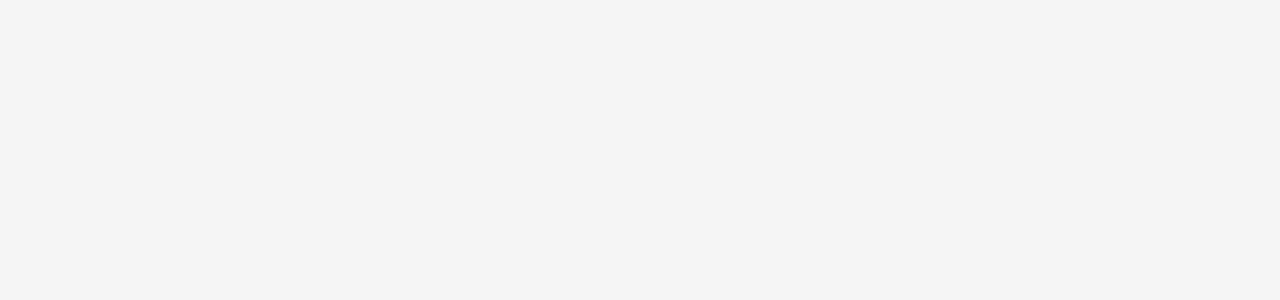
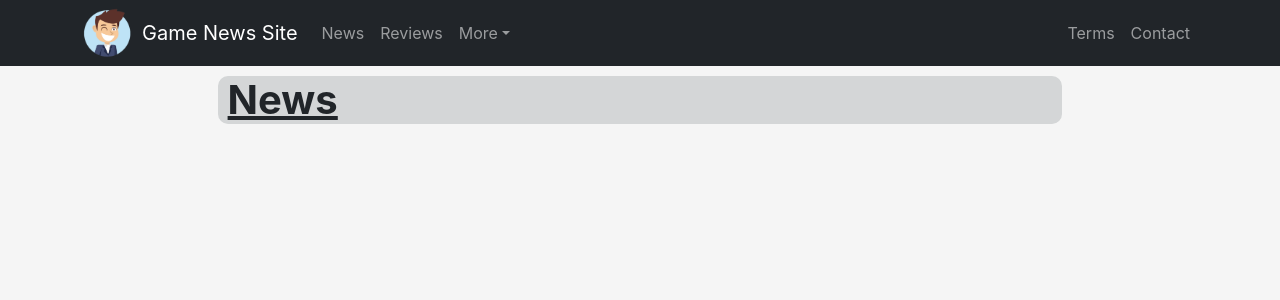
Before and after one commit to Sycendin/news, a React (Create React App) app: page /elden in a window 1280 px wide. Before the commit this address had no page. Shown: the top 300 px of the page. Built offline with nearby package versions, Linux system fonts and the light colour scheme.

Commit message:
adding intial new page when clicking on banner button

```diff
--- a/src/App.js
+++ b/src/App.js
@@ -1,14 +1,18 @@
 import "./App.css";
 import Test from "./components/TestPage";
 import Home from "./components/Home/Home";
+import BannerPage from "./BannerPages/BannerPage";
+import Header from "./components/Home/Header/Header";
 import { BrowserRouter, Route, Routes } from "react-router-dom";
 function App() {
   return (
     <div className="App">
+      <Header></Header>
       <BrowserRouter>
         <Routes>
           {/* <Route path="/gallery/video" element={<DrawingVideo />} /> */}
           <Route path="/" element={<Home />} />
+          <Route path="/elden" element={<BannerPage />} />
         </Routes>
       </BrowserRouter>
     </div>
--- /dev/null
+++ b/src/BannerPages/BannerPage.js
@@ -0,0 +1,28 @@
+import React, { Fragment } from "react";
+const BannerPage = () => {
+  return (
+    <Fragment>
+      <div
+        style={{
+          margin: "auto",
+          width: "66%",
+          backgroundColor: " rgb(212, 214, 215)",
+          borderRadius: 10,
+        }}
+      >
+        <h1
+          style={{
+            textDecoration: "underline",
+            textAlign: "left",
+            marginBottom: 30,
+            fontWeight: "bold",
+            marginLeft: 10,
+          }}
+        >
+          News
+        </h1>
+      </div>
+    </Fragment>
+  );
+};
+export default BannerPage;
--- a/src/components/Home/Header/Navigation/Nav.js
+++ b/src/components/Home/Header/Navigation/Nav.js
@@ -12,7 +12,13 @@ const Navigation = () => {
   };
   return (
     <Fragment>
-      <Navbar collapseOnSelect expand="lg" bg="dark" variant="dark">
+      <Navbar
+        collapseOnSelect
+        expand="lg"
+        bg="dark"
+        variant="dark"
+        style={{ marginBottom: 10 }}
+      >
         <Container>
           <img
             src={process.env.PUBLIC_URL + "/images/logo.png"}
--- a/src/components/Home/Home.js
+++ b/src/components/Home/Home.js
@@ -16,7 +16,6 @@ const Home = () => {
   };
   return (
     <Fragment>
-      <Header></Header>
       <Backgroundimage />
       <TopStories />
       <Guide />
```
Also changed, not shown: src/components/Home/BackgroundImage/BackgroundImage.js (+6 -2 lines).
